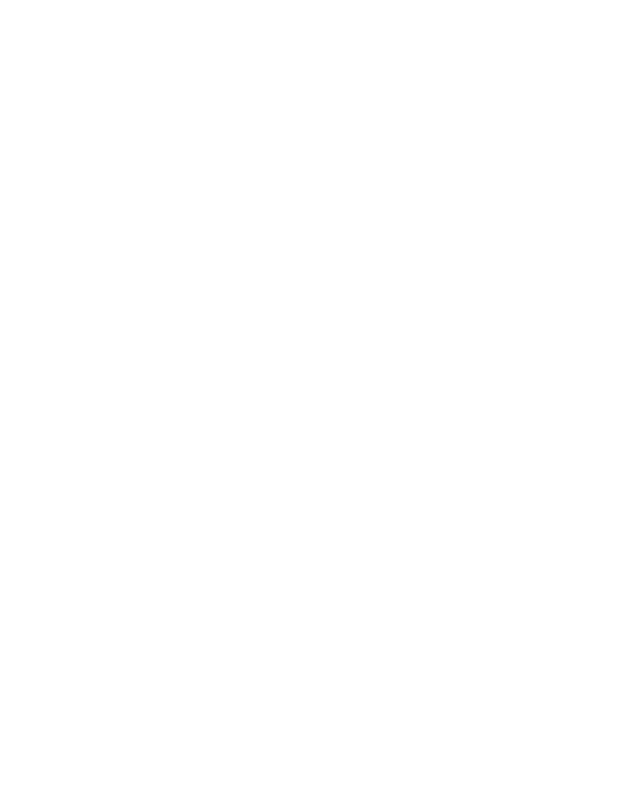
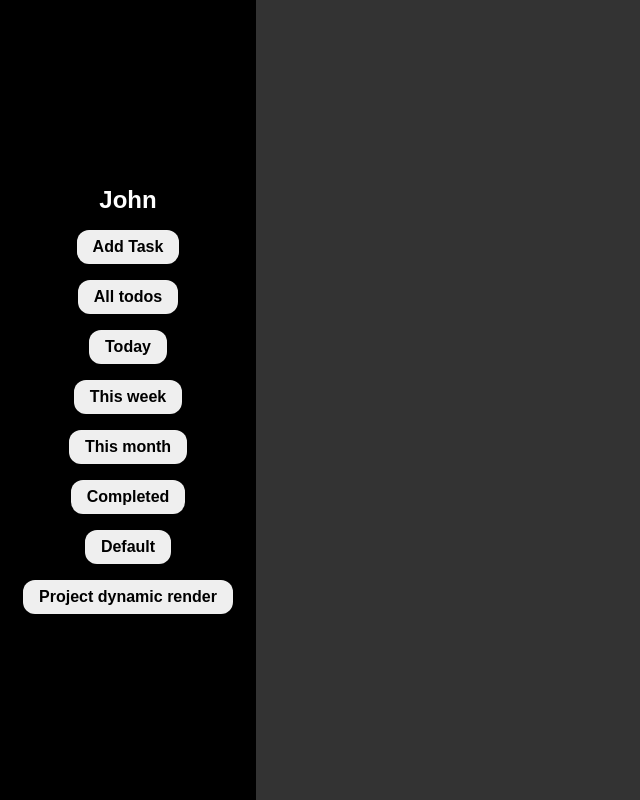
Before and after one commit to dev-nene/todo-list, a website built with webpack: page src/index.html in a window 1280 px wide. Shown: the whole page, without its empty margins (0-640 px from the left). Built offline with nearby package versions, Linux system fonts and the light colour scheme.

Commit message:
Add basic page structure and styling

```diff
--- a/package.json
+++ b/package.json
@@ -5,7 +5,7 @@
   "main": "index.js",
   "scripts": {
     "test": "echo \"Error: no test specified\" && exit 1",
-    "dev" : "webpack serve"
+    "dev": "webpack serve"
   },
   "repository": {
     "type": "git",
@@ -27,5 +27,8 @@
     "webpack": "^5.106.1",
     "webpack-cli": "^7.0.2",
     "webpack-dev-server": "^5.2.3"
+  },
+  "dependencies": {
+    "date-fns": "^4.1.0"
   }
 }
--- a/src/index.html
+++ b/src/index.html
@@ -6,6 +6,25 @@
   <title>Todo</title>
 </head>
 <body>
+  <div class="container">
+    <div class="sidebar">
+      <div class="sidebar__user">
+        <h2>John</h2>
+      </div>
+      <button>Add Task</button>
 
+      <button>All todos</button>
+
+      <button>Today</button>
+      <button>This week</button>
+      <button>This month</button>
+
+      <button>Completed</button>
+
+      <button>Default</button>
+      <button>Project dynamic render</button>
+    </div>
+    <div class="main"></div>
+  </div>
 </body>
 </html>
--- a/src/styles.css
+++ b/src/styles.css
@@ -0,0 +1,59 @@
+* {
+  margin: 0;
+  padding: 0;
+  box-sizing: border-box;
+}
+
+body {
+  font-family: Arial, Helvetica, sans-serif;
+}
+
+.container {
+  display: flex;
+  height: 100vh;
+  width: 100vw;
+}
+
+button {
+  border: none;
+  padding: .5rem 1rem;
+  border-radius: 12px;
+  font-size: 16px;
+  font-weight: 600;
+  cursor: pointer;
+}
+
+.sidebar {
+  width: 20%;
+  background-color: black;
+  color: #fff;
+  padding: 1rem;
+  display: flex;
+  flex-direction: column;
+  justify-content: center;
+  align-items: center;
+  gap: 16px;
+}
+
+.main {
+  width: 80%;
+  background-color: #333;
+  color: #fff;
+  display: flex;
+  flex-direction: column;
+  justify-content: center;
+  align-items: center;
+  gap: 16px;
+  padding: 1rem;
+}
+
+.todo-item {
+  display: flex;
+  justify-content: start;
+  align-items: baseline;
+  gap: 12px;
+  padding: 1rem;
+  border-radius: 12px;
+  background-color: #757575;
+  width: 95%;
+}
```
Also changed, not shown: 1 other file.
